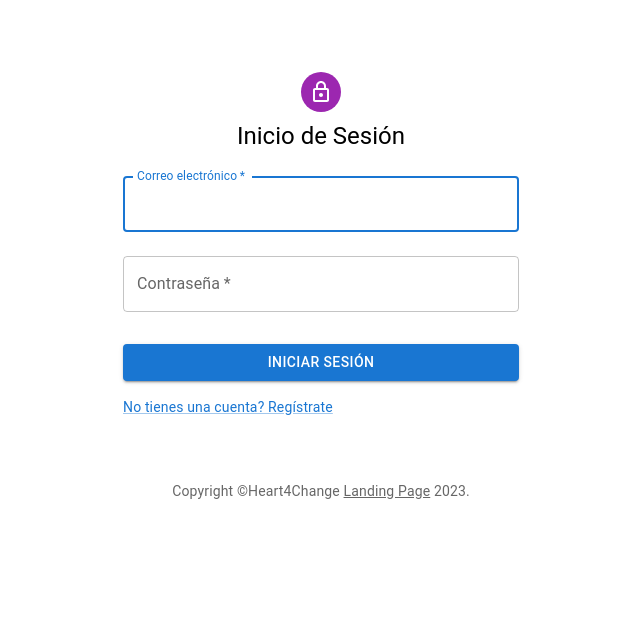
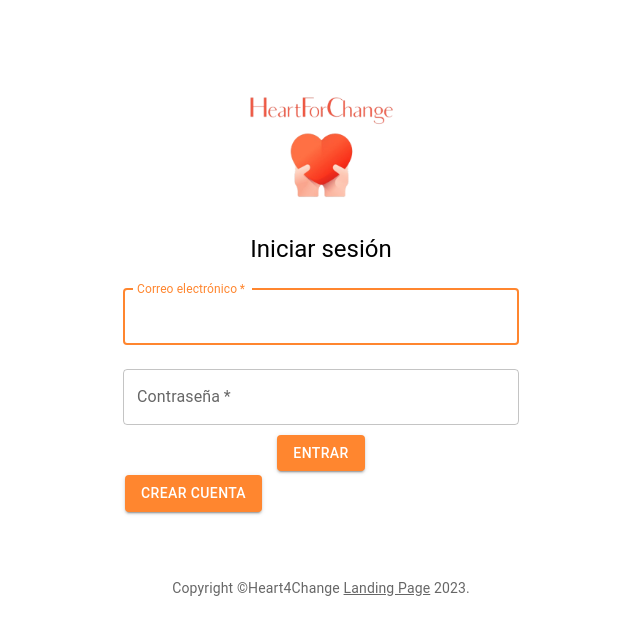
Before and after one commit to ISPP-P2/HeartForChangeFrontend, a React (Vite) app: page /login in a window 1280 px wide. Shown: the top 634 px of the page, without its empty margins (319-959 px from the left). Built offline with nearby package versions, Linux system fonts and the light colour scheme; no server answers; what react-auth-kit would draw is missing.

Commit message:
Improved style for sign in component

```diff
--- a/src/components/CustomButton.jsx
+++ b/src/components/CustomButton.jsx
@@ -43,5 +43,7 @@ export const VARIANTES_BUTTON = {
     RED: "#da5240",
     LIGHTBLUE: "#88b0d6",
     BLUE: "#495bfc",
-    PURPLE: "#ba81e7"
+    PURPLE: "#ba81e7",
+    ORANGE: "#ff862f"
+
 }
--- a/src/routes/authorized/dashboard/Dashboard.jsx
+++ b/src/routes/authorized/dashboard/Dashboard.jsx
@@ -12,6 +12,7 @@ function Dashboard() {
             <CustomButton onClick={()=> {console.log()}} text={"LIGHTGREEN"} variantButton={VARIANTES_BUTTON.LIGHTGREEN}/>
             <CustomButton onClick={()=> {console.log()}} text={"PURPLE"} variantButton={VARIANTES_BUTTON.PURPLE}/>
             <CustomButton onClick={()=> {console.log()}} text={"RED"} variantButton={VARIANTES_BUTTON.RED}/>
+            <CustomButton onClick={()=> {console.log()}} text={"ORANGE"} variantButton={VARIANTES_BUTTON.ORANGE}/>
             <CustomCard />
         </div>
     );
--- a/src/routes/login/SignIn.jsx
+++ b/src/routes/login/SignIn.jsx
@@ -6,9 +6,11 @@ import Link from '@mui/material/Link';
 import Grid from '@mui/material/Grid';
 import Box from '@mui/material/Box';
 import LockOutlinedIcon from '@mui/icons-material/LockOutlined';
+import logo from '../../static/logo.png'
 import Typography from '@mui/material/Typography';
 import Container from '@mui/material/Container';
 import { useNavigate } from 'react-router';
+import CustomButton, { VARIANTES_BUTTON } from '../../components/CustomButton';
 
 function Copyright(props) {
 return (
@@ -43,11 +45,11 @@ return (
           alignItems: 'center',
         }}
       >
-        <Avatar sx={{ m: 1, bgcolor: 'secondary.main' }}>
-          <LockOutlinedIcon />
-        </Avatar>
+        <div  style={{ display: 'flex',justifyContent:'center' }}>
+          <img style={{ maxWidth: '50%' }}  src={logo}   ></img>
+        </div>
         <Typography component="h1" variant="h5">
-          Inicio de Sesión
+          Iniciar sesión
         </Typography>
         <Box component="form" noValidate sx={{ mt: 1 }}>
           <TextField
@@ -59,6 +61,18 @@ return (
             name="email"
             autoComplete="email"
             autoFocus
+            sx={{
+              // input label when focused
+              "& label.Mui-focused": {
+                color:  "#ff862f"
+              },
+            // focused color for input with variant='outlined'
+                "& .MuiOutlinedInput-root": {
+                  "&.Mui-focused fieldset": {
+                    borderColor: "#ff862f"
+                  }
+                }
+                }}
           />
           <TextField
             margin="normal"
@@ -69,21 +83,26 @@ return (
             type="password"
             id="password"
             autoComplete="current-password"
+             sx={{
+              // input label when focused
+              "& label.Mui-focused": {
+                color:  "#ff862f"
+              },
+            // focused color for input with variant='outlined'
+                "& .MuiOutlinedInput-root": {
+                  "&.Mui-focused fieldset": {
+                    borderColor: "#ff862f"
+                  }
+                }
+                }}
           />
 
-          <Button
-            onClick={onSubmitDev}
-            fullWidth
-            variant="contained"
-            sx={{ mt: 3, mb: 2 }}
-          >
-            Iniciar sesión
-          </Button>
+          <div  style={{ display: 'flex', justifyContent:'center' }}>
+          <CustomButton  onClick={onSubmitDev} text={"Entrar"} variantButton={VARIANTES_BUTTON.ORANGE }/>
+          </div>
           <Grid container>
-            <Grid item>
-              <Link href="#" variant="body2">
-                {"No tienes una cuenta? Regístrate"}
-              </Link>
+            <Grid item >
+              <CustomButton  onClick={onSubmitDev} text={"Crear Cuenta"} variantButton={VARIANTES_BUTTON.ORANGE}/>
             </Grid>
           </Grid>
         </Box>
```
Also changed, not shown: src/static/logo.png (added).
